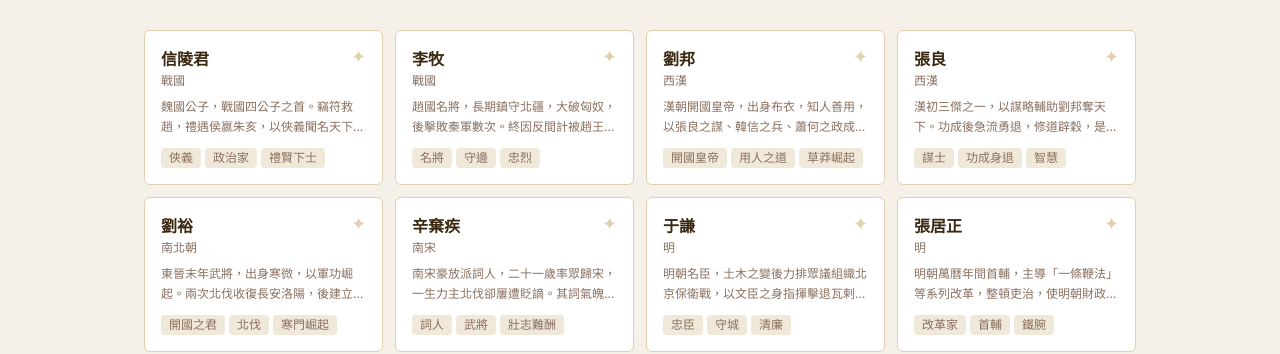
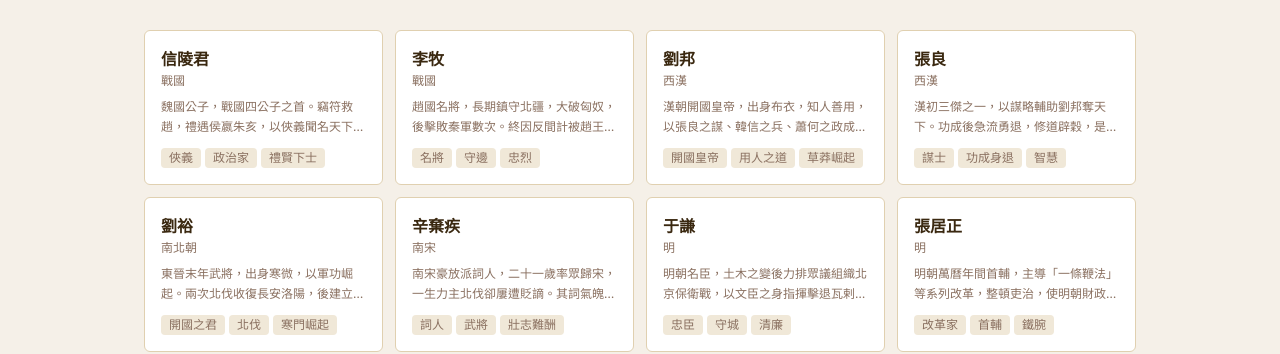
Before and after one commit to Beltran12138/cyber-pantheon, a Next.js app: page / in a window 1280 px wide. Shown: the part 401-755 px from the top of the page. Built offline with nearby package versions, Linux system fonts and the light colour scheme; no server answers.

Commit message:
fix: remove wrong AuthResponse type, guard enshrine button

```diff
--- a/app/yishi/page.tsx
+++ b/app/yishi/page.tsx
@@ -2,11 +2,11 @@
 import { useState, useCallback, useRef, Suspense, useEffect } from 'react'
 import { useSearchParams } from 'next/navigation'
 import { getSupabaseBrowser } from '@/lib/supabase-browser'
-import type { AuthResponse } from '@supabase/supabase-js'
 import FigureSelector from '@/components/FigureSelector'
 import CouncilFeed from '@/components/CouncilFeed'
 import PoemOverlay from '@/components/PoemOverlay'
 import { getFiguresBySlug, getDefaultCouncil } from '@/lib/figures'
+import type { UserResponse } from '@supabase/supabase-js'
 import type { CouncilMessage } from '@/types'
 
 function YishiInner() {
@@ -25,7 +25,7 @@ function YishiInner() {
   useEffect(() => {
     if (initialFigure) return
     const supabase = getSupabaseBrowser()
-    supabase.auth.getUser().then(async (result: AuthResponse) => {
+    supabase.auth.getUser().then(async (result: UserResponse) => {
       const user = result.data.user
       if (!user) return
       const { data: enshrines } = await supabase
--- a/components/FigureCard.tsx
+++ b/components/FigureCard.tsx
@@ -17,14 +17,16 @@ export default function FigureCard({ figure, enshrined = false, onEnshrine }: Pr
           </a>
           <p className="text-xs mt-0.5" style={{ color: 'var(--muted)' }}>{figure.era}</p>
         </div>
+        {onEnshrine && (
           <button
-          onClick={(e) => { e.preventDefault(); onEnshrine?.(figure.slug) }}
+            onClick={(e) => { e.preventDefault(); onEnshrine(figure.slug) }}
             className="text-lg leading-none"
             title={enshrined ? '已供奉' : '供奉'}
             style={{ color: enshrined ? 'var(--gold)' : 'var(--border)' }}
           >
             ✦
           </button>
+        )}
       </div>
       <p className="text-xs leading-relaxed line-clamp-2" style={{ color: 'var(--muted)' }}>
         {figure.bio}
```
Lines whose indentation alone changed are shown as unchanged.
